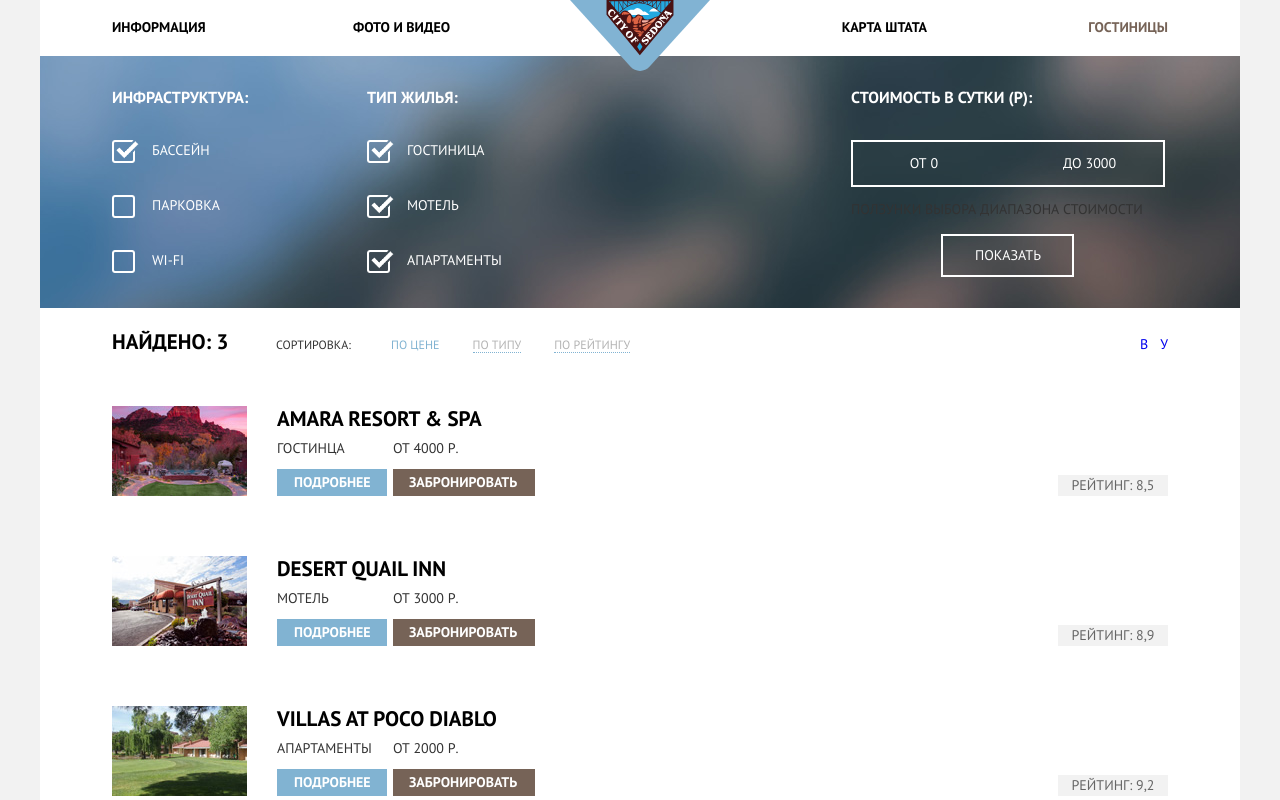
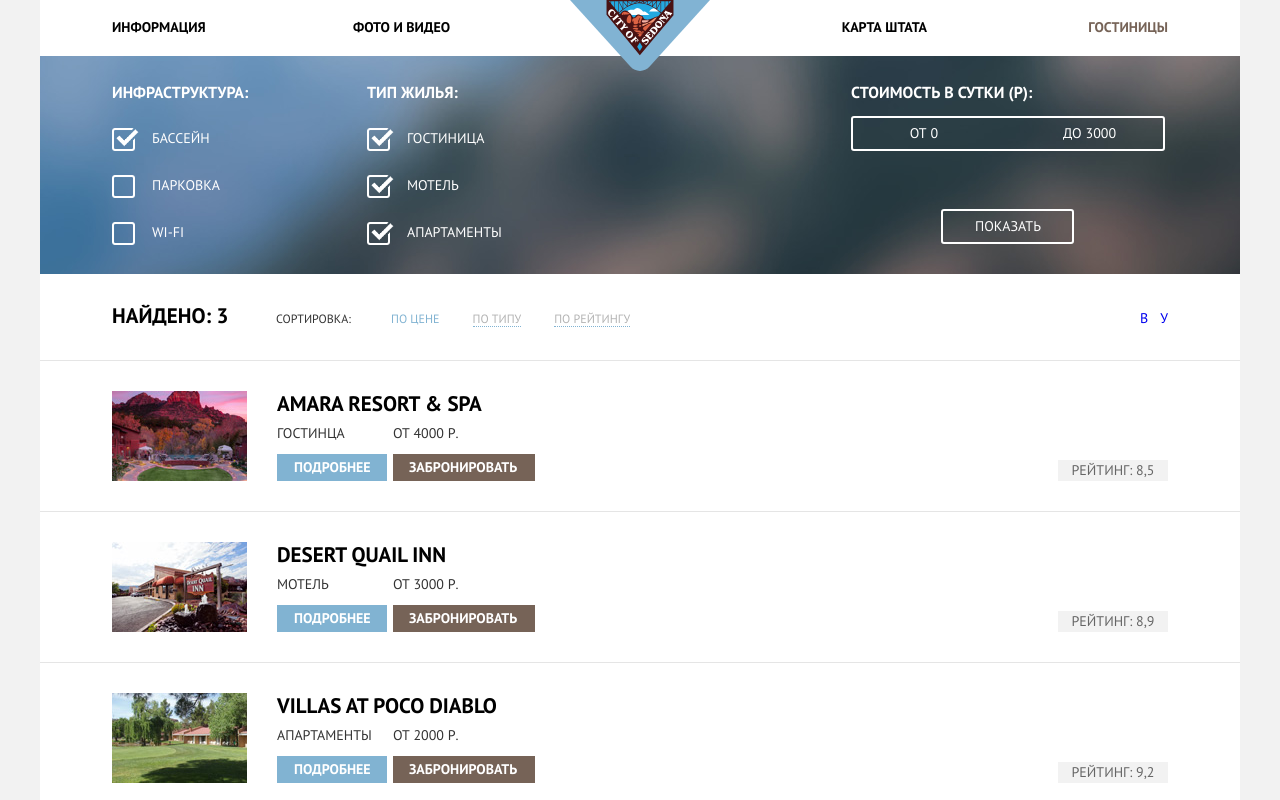
Before and after one commit to SergeiBan/822619-sedona, a plain HTML site: page hotels.html in a window 1280 px wide. Shown: the top 800 px of the page. Drawn offline with Linux system fonts and the light colour scheme.

Commit message:
Почти закончил декорацию отелей

```diff
--- a/css/style.css
+++ b/css/style.css
@@ -675,11 +675,12 @@ p.search-offer__interest {
 .hotel-choice__price-input {
   border: 2px solid #ffffff;
   text-align: center;
-  margin-bottom: 12px;
+  margin-bottom: 58px;
   width: 314px;
-  padding: 11px 0;
+  padding: 5px 0;
   display: flex;
   justify-content: space-around;
+  border-radius: 3px;
 }
 
 .hotel-choice__cost-per-day input {
@@ -691,7 +692,10 @@ p.search-offer__interest {
   width: 50%;
   border: 0;
   padding: 0;
+}
 
+.hotel-choice__cost-per-day .legend {
+  margin-bottom: 13px;
 }
 
 .hotel-choice__input {
@@ -711,12 +715,17 @@ p.search-offer__interest {
   min-height: 32px;
   margin-left: 90px;
   margin-right: auto;
-  padding: 9px 32px;
+  padding: 5px 32px;
+  border-radius: 3px;
 }
 
 .hotel-choice__btn:hover {
   color: #000000;
   background-color: #ffffff;
+}
+
+.results {
+
 }
 
 .results p,
@@ -929,7 +938,7 @@ a.active {
 }
 
 
-footer {
+.footer {
   background-color: rgba(255, 255, 255, 0.9);
   width: 1200px;
 
@@ -937,6 +946,10 @@ footer {
   z-index: 2;
   top: 80px;
   padding-left: 132px;
+}
+
+.hotels-body footer {
+  top: 0px;
 }
 
 .footer-wrapper {
@@ -1007,7 +1020,7 @@ footer {
 .hotel-choice {
   display: flex;
   align-items: flex-start;
-  padding: 31px 72px 31px 72px;
+  padding: 26px 72px 30px 72px;
 }
 
 .hotel-choice__specs {
@@ -1037,11 +1050,11 @@ footer {
 }
 
 .legend {
-  margin-bottom: 32px;
+  margin-bottom: 25px;
 }
 
 .hotel-choice__list li {
-  margin-bottom: 34px;
+  margin-bottom: 26px;
 }
 
 .hotel-choice__list li:last-of-type {
@@ -1051,15 +1064,8 @@ footer {
 .results {
   display: flex;
   align-items: baseline;
-  padding: 21px 72px 21px 72px;
+  padding: 29px 72px 31px 72px;
 
-}
-
-.results-wrapper {
-  width: 517px;
-  display: flex;
-  align-items: baseline;
-  justify-content: space-between;
 }
 
 .results li {
@@ -1096,6 +1102,11 @@ footer {
   align-items: flex-start;
   /* flex-direction: column; */
   padding: 30px 72px;
+  border-bottom: 1px solid rgba(0, 0, 0, 0.1);
+}
+
+.hotel:first-of-type {
+  border-top: 1px solid rgba(0, 0, 0, 0.1);
 }
 
 .hotel__wrapper {
--- a/hotels.html
+++ b/hotels.html
@@ -54,7 +54,7 @@
             </label>
           </div>
 
-          <div class="hotel-choice__price-range">Ползунки выбора диапазона стоимости</div>
+          <div class="hotel-choice__price-range"><span class="visually-hidden">Ползунки выбора диапазона стоимости</span></div>
 
           <button class="hotel-choice__btn" type="submit">Показать</button>
         </div>
```
